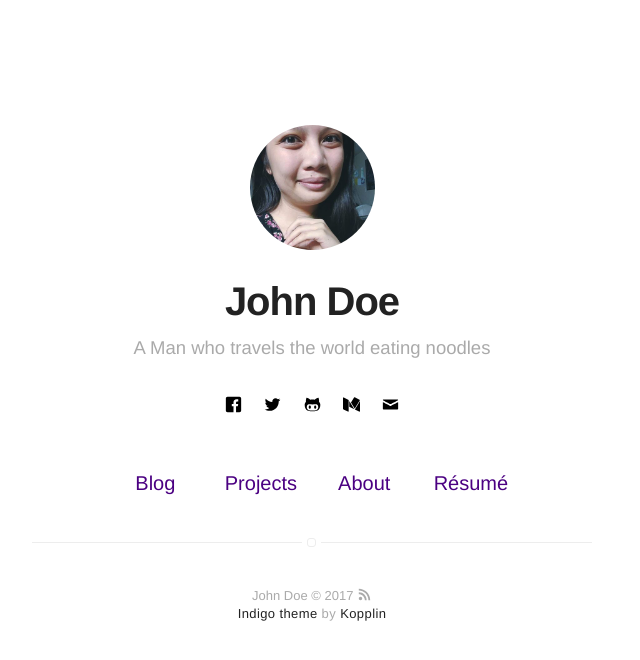
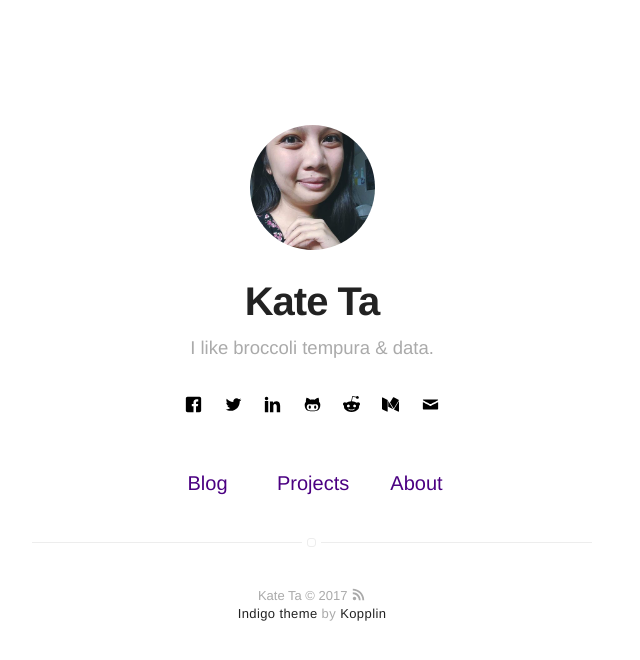
Before and after one commit to ktbernoulli/ktbernoulli.github.io, a Jekyll site: the page built from index.html, in a window 1280 px wide. Shown: the top 660 px of the page, without its empty margins (328-968 px from the left). Built offline with Jekyll 4.4.1, drawn with Linux system fonts in a browser that asks for light colours.

Commit message:
Some more personalized updates.
Maybe the last set of updates, tbh.

```diff
--- a/_config.yml
+++ b/_config.yml
@@ -1,9 +1,9 @@
 # main text of home
-name: John Doe
-bio: A Man who travels the world eating noodles
+name: Kate Ta
+bio: I like broccoli tempura & data.
 
 # twitter summary info
-description: A blog about technology and stuff related
+description: Data science with theDevMasters.
 
 # if it's an external image, update below for true
 # better with square images
@@ -12,11 +12,11 @@ picture: assets/images/profile.jpg
 
 # If you want to include your resume, set to true
 # and specify source (external or local).
-resume: true
-resume-external: true
+resume: false
+resume-external: false
 resume-url: https://google.com/?q=my+resume
 
-url: https://koppl.in/indigo
+url: https://ktbernoulli.github.io
 # your url: http://USERNAME.github.io
 
 permalink: /:title/
@@ -34,37 +34,31 @@ disqus:
   categories: [blog, project] # only show disqus for posts that have these categories
 
 # if you don't have any of social below, comment the line
-facebook: myfacebook
-twitter: mytwitter
+facebook: ktbernoulli
+twitter: ktbernoulli
 # google: mygoogle
 # instagram: myinstagram
 # pinterest: mypinterest
-# linkedin: mylinkedin
+linkedin: ktbernoulli
 # youtube: myyoutube
 # spotify: myspotify
-github: mygithub
+github: ktbernoulli
 # lastfm: mylastfm
 # stackoverflow: 7044681/mystackoverflow
 # quora: userquora
-# reddit: username
-medium: medium
+reddit: kbunnyle
+medium: kt.bernoulli
 # vimeo: myvimeo
 # lanyrd: mylanyrd
-email: myemail@gmail.com
+email: kate@thedevmasters.com
 
 authors:
-    johndoe:
-        name: John Doe
-        bio: A Man who travels the world eating noodles
+    kateta:
+        name: Kate Ta
+        bio: I like broccoli tempura & data.
         external-image: false
         picture: assets/images/profile.jpg
-        twitter: johndoe
-    jamesfoster:
-        name: James Foster
-        bio: A Man who develops software with coffee
-        external-image: false
-        picture: assets/images/james.jpg
-        twitter: jamesfoster
+        twitter: ktbernoulli
 
 # do you want a larger site? change the option below
 # options: [normal, large] | default: normal
```
